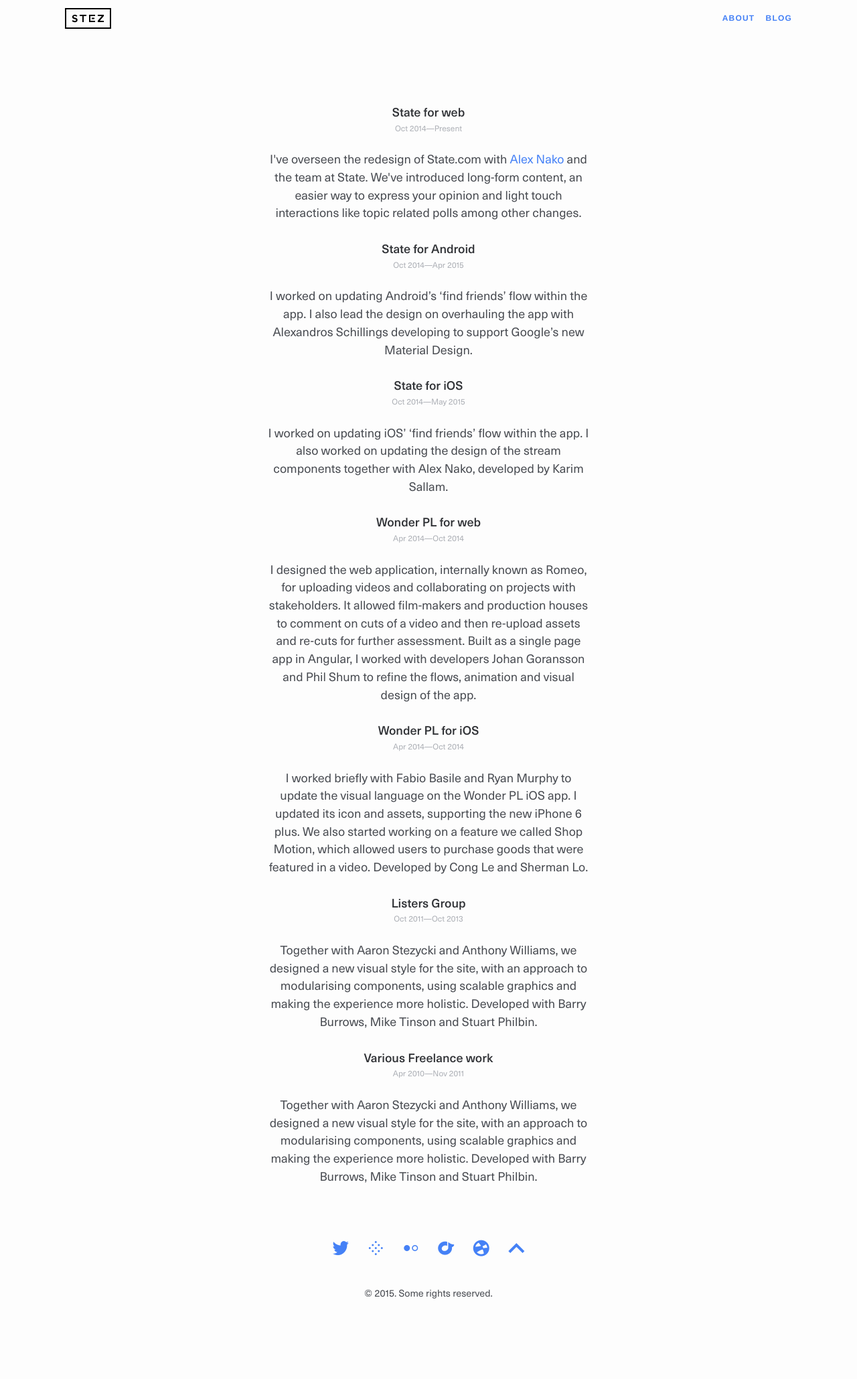
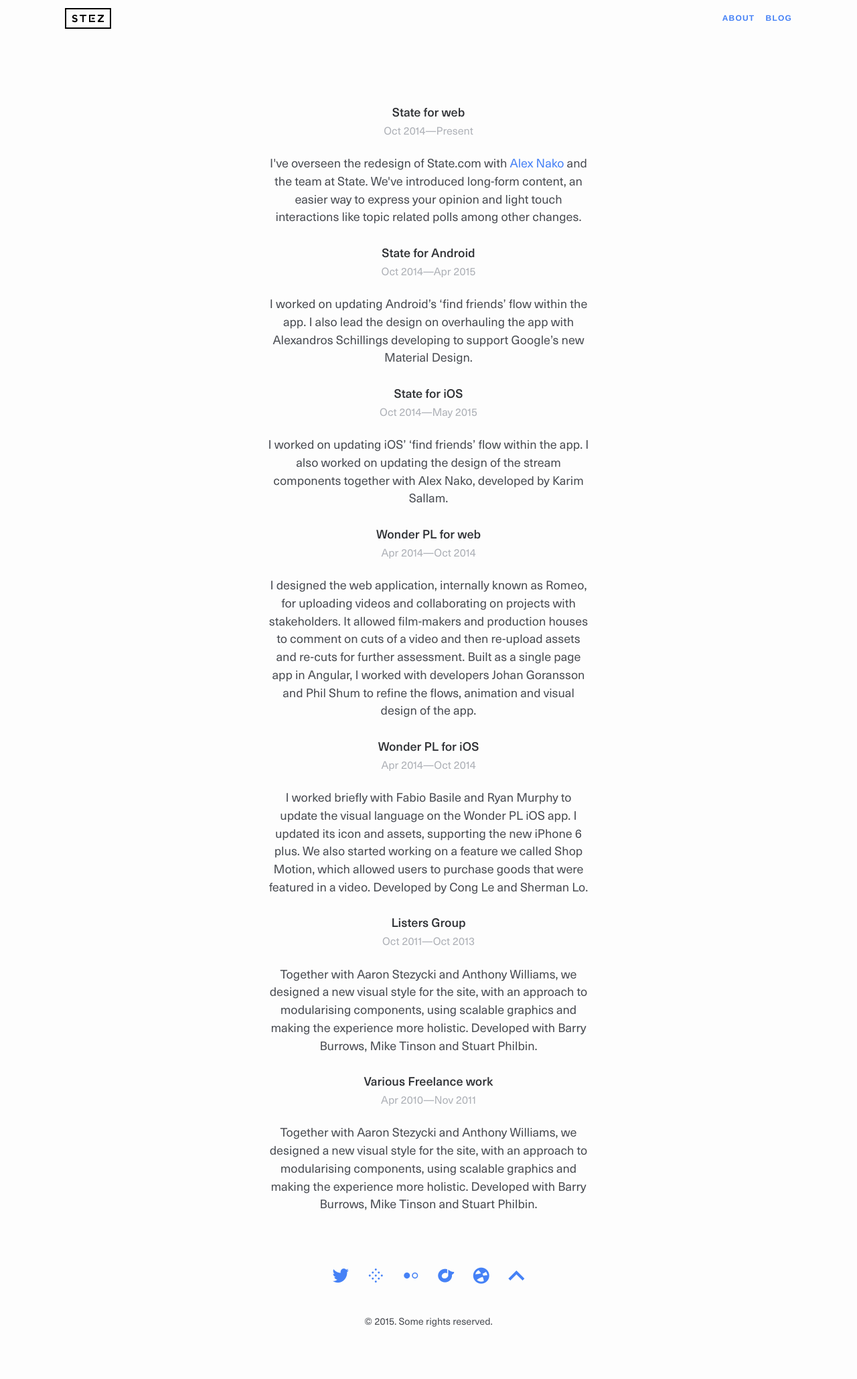
Before and after one commit to mr-stezz/mr-stezz.github.io, a Jekyll site: the page built from index.html, in a window 1280 px wide. Shown: the whole page at 67% size. Built offline with Jekyll 4.4.1, drawn with Linux system fonts in a browser that asks for light colours; Markdown is read by kramdown in place of the engine named in the settings; the list of posts is cut into pages by our own code; before the commit the page ends 2018 px from its top, so only the background shows below that.

Commit message:
adjust page subtitle font-size

```diff
--- a/assets/css/parts/_theme/_theme.page-subtitle.scss
+++ b/assets/css/parts/_theme/_theme.page-subtitle.scss
@@ -6,8 +6,8 @@
 }
 .page-subtitle {
   font-weight: 400;
-  font-size: 0.75rem;
-  font-size: 12px;
+  font-size: 1rem;
+  font-size: 16px;
   font-family: $small-heading-font-family;
   color: lighten($swatch-two, 50%);
 }
```
Also changed, not shown: assets/css/core.min.css, 1 other file.
